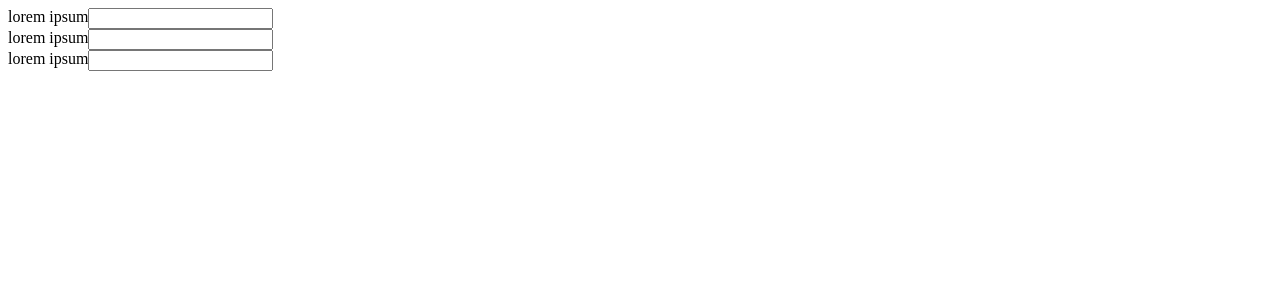
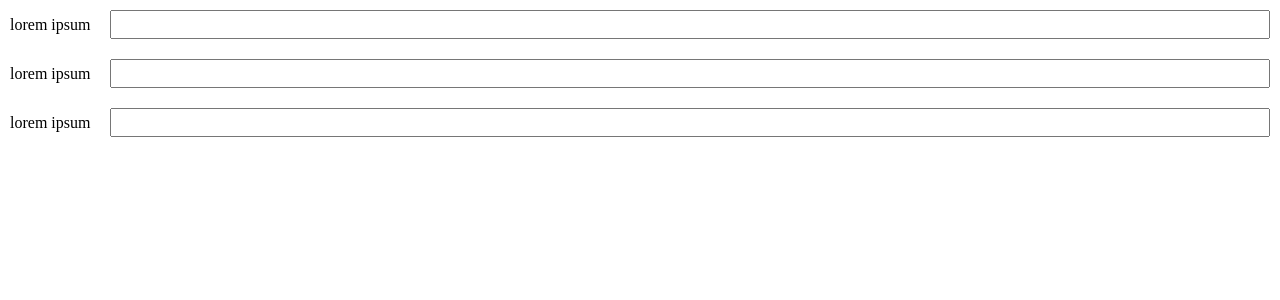
Before and after one commit to StevendeValk-Atos/angular-address-form, an Angular app: page / in a window 1280 px wide. Shown: the top 300 px of the page. Built offline with nearby package versions, Linux system fonts and the light colour scheme.

Commit message:
Reset body margin, added styling to labeled-input and form-input and form-label

```diff
--- a/src/app/atoms/form-input/form-input.component.scss
+++ b/src/app/atoms/form-input/form-input.component.scss
@@ -0,0 +1,13 @@
+input {
+    display: block;
+    box-sizing: border-box;
+    width: 100%;
+    padding: 5px;
+}
+
+:host {
+    flex-grow: 1;
+    box-sizing: border-box;
+    margin: 0;
+    padding: 0;
+}
--- a/src/app/atoms/form-label/form-label.component.html
+++ b/src/app/atoms/form-label/form-label.component.html
@@ -1 +1,3 @@
-<label>lorem ipsum</label>
+<div class="label-wrapper">
+    <label>lorem ipsum</label>
+</div>
--- a/src/app/atoms/form-label/form-label.component.scss
+++ b/src/app/atoms/form-label/form-label.component.scss
@@ -0,0 +1,10 @@
+.label-wrapper {
+    display: flex;
+    flex-direction: column;
+    justify-content: center;
+    height: 100%;
+}
+label {
+    display: block;
+    white-space: nowrap;
+}
--- a/src/app/molecules/labeled-input/labeled-input.component.scss
+++ b/src/app/molecules/labeled-input/labeled-input.component.scss
@@ -1,4 +1,7 @@
 .labeled-input-container {
     display: flex;
     flex-direction: row;
+    margin: 10px;
+    overflow: auto;
+    gap: 20px;
 }
--- a/src/styles.scss
+++ b/src/styles.scss
@@ -1 +1,4 @@
 /* You can add global styles to this file, and also import other style files */
+body {
+    margin: 0;
+}
```
